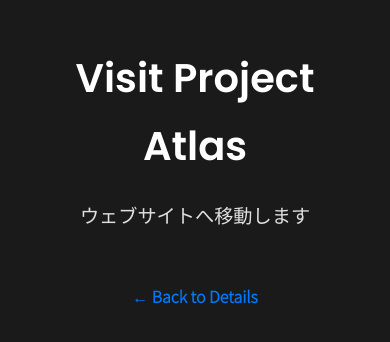
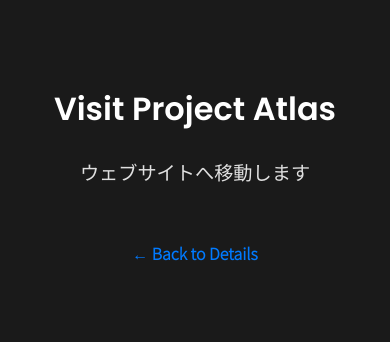
Before and after one commit to inabatomoro/stuwor-port, a website: page website-atlas.html in a window 390 px wide. Shown: the part 258-600 px from the top of the page. Drawn offline with Linux system fonts and the light colour scheme.

Commit message:
Add responsive styles for website-atlas.html

```diff
--- a/website-atlas.html
+++ b/website-atlas.html
@@ -51,6 +51,12 @@
         .back-link:hover {
             color: #005bb5;
         }
+
+        @media (max-width: 768px) {
+            h1 {
+                font-size: 2rem;
+            }
+        }
     </style>
 </head>
 <body>
```
